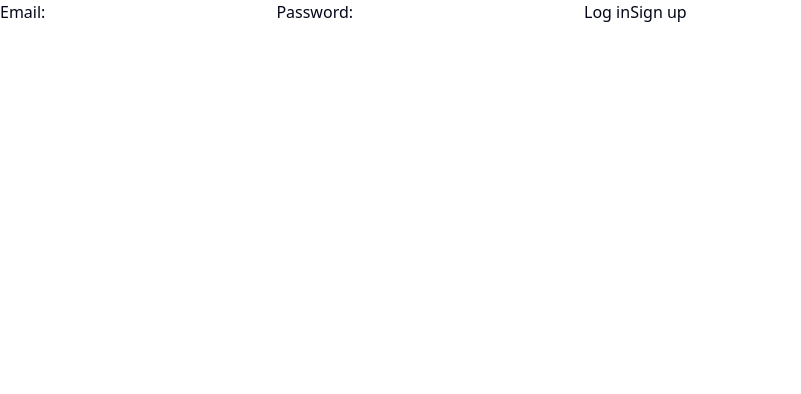
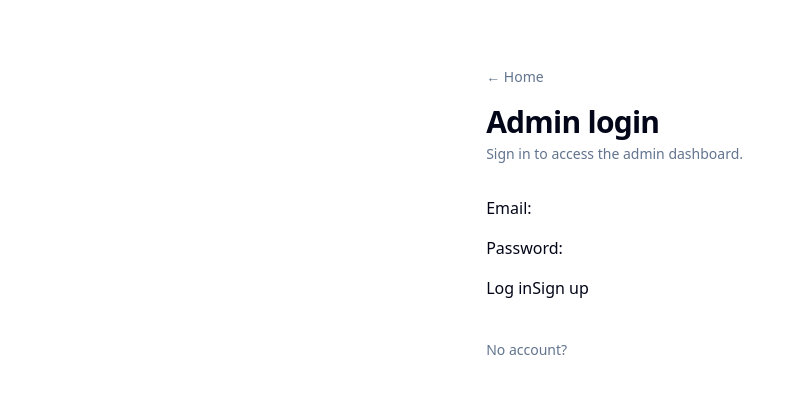
Before and after one commit to gabrielmaiaf/openchords, a Next.js app: page /login in a window 1280 px wide. Shown: the top 394 px of the page, without its empty margins (0-801 px from the left). Built offline with nearby package versions, Linux system fonts and the light colour scheme.

Commit message:
feat: enhance LoginPage layout with improved structure and messaging

```diff
--- a/src/app/login/page.tsx
+++ b/src/app/login/page.tsx
@@ -1,14 +1,36 @@
-import { login, signup } from './actions'
+import Link from "next/link";
+import { login, signup } from "./actions";
 
 export default function LoginPage() {
   return (
-    <form>
+    <div className="mx-auto max-w-md px-6 py-16">
+      <Link
+        href="/"
+        className="text-sm text-muted-foreground hover:text-foreground"
+      >
+        ← Home
+      </Link>
+      <h1 className="mt-4 text-3xl font-bold tracking-tight">Admin login</h1>
+      <p className="mt-1 text-sm text-muted-foreground">
+        Sign in to access the admin dashboard.
+      </p>
+
+      <form className="mt-8 space-y-4">
+        <div>
           <label htmlFor="email">Email:</label>
           <input id="email" name="email" type="email" required />
+        </div>
+        <div className="space-y-2">
           <label htmlFor="password">Password:</label>
           <input id="password" name="password" type="password" required />
+        </div>
         <button formAction={login}>Log in</button>
         <button formAction={signup}>Sign up</button>
       </form>
-  )
+      <p className="mt-6 text-sm text-muted-foreground">
+        No account?{" "}
+        {/* <Link href="/signup" className="text-primary underline">Create one</Link> */}
+      </p>
+    </div>
+  );
 }
```
Lines whose indentation alone changed are shown as unchanged.
